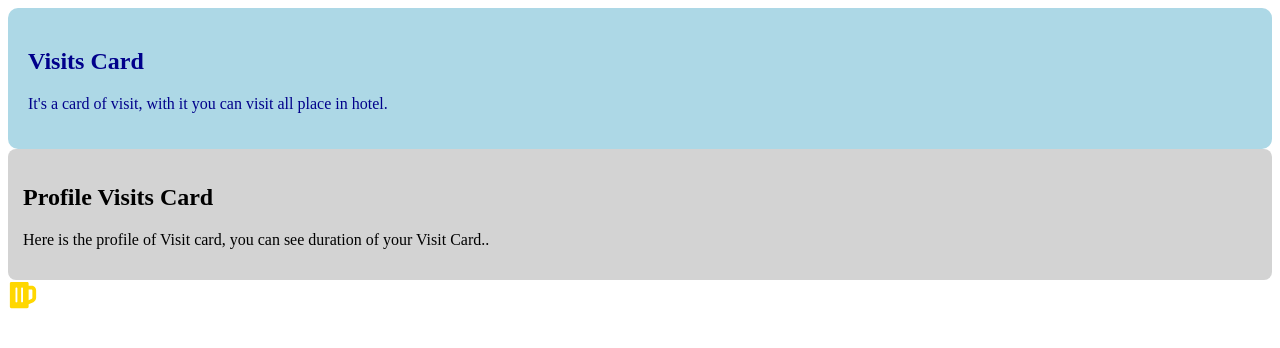
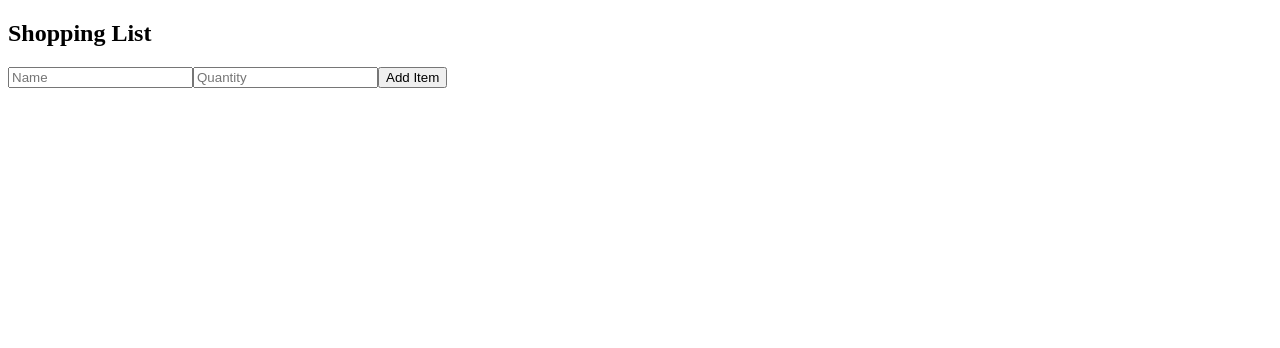
Before and after one commit to Adryel0713/Vite-React, a React (Vite) app: page / in a window 1280 px wide. Shown: the top 348 px of the page. Built offline with nearby package versions, Linux system fonts and the light colour scheme.

Commit message:
exercise_7

```diff
--- a/src/App.jsx
+++ b/src/App.jsx
@@ -1,13 +1,15 @@
-import IonComponent from "./Components/IonComponent"
-import ProfileCard from "./Components/ProfileCard"
-import StyledCard from "./Components/StyledCard"
+import Counter from "./Components/Counter"
+import Profile from "./Components/Profile"
+import ShoppingList from "./Components/ShoppingList"
+import ToDoList from "./Components/ToDoList"
 
 const App = () => {
   return (
     <section>
-      <StyledCard />
-      <ProfileCard />
-      <IonComponent />
+      {/* <Counter/> */}
+      {/* <ToDoList /> */}
+      {/* <Profile /> */}
+      <ShoppingList />
     </section>
   )
 }
--- /dev/null
+++ b/src/Components/Counter.jsx
@@ -0,0 +1,17 @@
+import { useState } from "react"
+
+const Counter = () => {
+
+    const [create, setCreate] = useState(0)
+
+  return (
+    <div>
+        <p>Mostrar: {create}</p>
+        <button onClick={() => setCreate(create + 1)} style={{marginRight: "1rem"}}>adicionar</button>
+
+        <button onClick={() => setCreate(create - 1)}>Deletar</button>
+    </div>
+  )
+}
+
+export default Counter
--- a/src/Components/IonComponent.jsx
+++ /dev/null
@@ -1,9 +0,0 @@
-import { FaBeer } from "react-icons/fa"
-
-const IonComponent = () => {
-  return (
-     <FaBeer style={{fontSize: '30px', color:'gold'}}/>
-  )
-}
-
-export default IonComponent
--- /dev/null
+++ b/src/Components/Profile.jsx
@@ -0,0 +1,38 @@
+import { useState } from "react"
+
+const Profile = () => {
+
+    const [profile,setProfile] = useState({
+        name: '',
+        age: ''
+    })
+
+    const handleChange = e => {
+        const {name, value} = e.target
+        setProfile((prevProfile) => ({
+            ...prevProfile,
+            [name]: value
+        }))
+    }
+  return (
+    <div>
+        <h2>User Profile</h2>
+        <div>
+            <label>Name:
+                <input type="text" value={profile.name} name="name" onChange={handleChange} placeholder="Name" />
+            </label>
+        </div>
+        <div>
+            <label>Age:
+                <input type="text" value={profile.age} name="age" onChange={handleChange} placeholder="Age" />
+            </label>
+        </div>
+
+        <h3>Profile Information</h3>
+        <p>Name: {profile.name}</p>
+        <p>Age: {profile.age}</p>
+    </div>
+  )
+}
+
+export default Profile
--- a/src/Components/ProfileCard.jsx
+++ /dev/null
@@ -1,17 +0,0 @@
-const ProfileCard = () => {
-
-    const styles = {
-        backgroundColor: 'lightgray',
-        padding: '15px',
-        borderRadius: '8px',
-        color: 'black'
-    };
-  return (
-    <div style={styles}>
-        <h1>Profile Visits Card</h1>
-        <p>Here is the profile of Visit card, you can see duration of your Visit Card..</p>
-    </div>
-  )
-}
-
-export default ProfileCard
--- /dev/null
+++ b/src/Components/ShoppingList.jsx
@@ -0,0 +1,44 @@
+import { useState } from "react"
+
+const ShoppingList = () => {
+
+    const [item,setItems] = useState([])
+    const [name, setName] = useState('')
+    const [quantity,setQuantity] = useState('')
+
+    const handleSubmit = e => {
+        e.preventDefault()
+
+        if(!name || !quantity) return;
+
+        const newItem = {
+            name,
+            quantity: parseInt(quantity),
+        }
+
+        setItems((prevItem) => [...prevItem,newItem])
+        setName('')
+        setQuantity('')
+    }
+  return (
+    <div>
+
+        <h1>Shopping List</h1>
+        <form onSubmit={handleSubmit}>
+            <input type="text" placeholder="Name" value={name} onChange={e => setName(e.target.value)} />
+            <input type="number" placeholder="Quantity" value={quantity} onChange={e => setQuantity(e.target.value)} />
+
+            <button type="submit">Add Item</button>
+        </form>
+        <br />
+
+        <div>
+            {item.map((item,index) => (
+                <li key={index}>{item.name} - Quantity: {item.quantity}</li>
+            ))}
+        </div>
+    </div>
+  )
+}
+
+export default ShoppingList
--- a/src/Components/StyledCard.jsx
+++ /dev/null
@@ -1,10 +0,0 @@
-const StyledCard = () => {
-  return (
-    <div style={{backgroundColor: 'lightblue', padding: '20px', borderRadius: '10px', color: 'darkblue'}}>
-        <h1>Visits Card</h1>
-        <p>It's a card of visit, with it you can visit all place in hotel.</p>
-    </div>
-  )
-}
-
-export default StyledCard
--- /dev/null
+++ b/src/Components/ToDoList.jsx
@@ -0,0 +1,38 @@
+import { useState } from "react"
+
+const ToDoList = () => {
+    const [todos, setTodos] = useState([])
+    const [inputValue, setInputValue] = useState("")
+
+    const handleSubmit = e => {
+      e.preventDefault()
+
+      if(inputValue.trim()){
+        setTodos([...todos, inputValue])
+        setInputValue('')
+      }
+    }
+
+    const handleChange = e => {
+      setInputValue(e.target.value)
+    }
+
+  return (
+    <div>
+        <form onSubmit={handleSubmit}>
+          <input type="text" value={inputValue} onChange={handleChange} placeholder="Name" />
+
+          <button type="submit">Enviar</button>
+        </form>
+
+        <ul>
+          {todos.map((data,id) => (
+            <li key={id}>{data}</li>
+          ))}
+        </ul>
+    </div>
+
+  )
+}
+
+export default ToDoList
```
